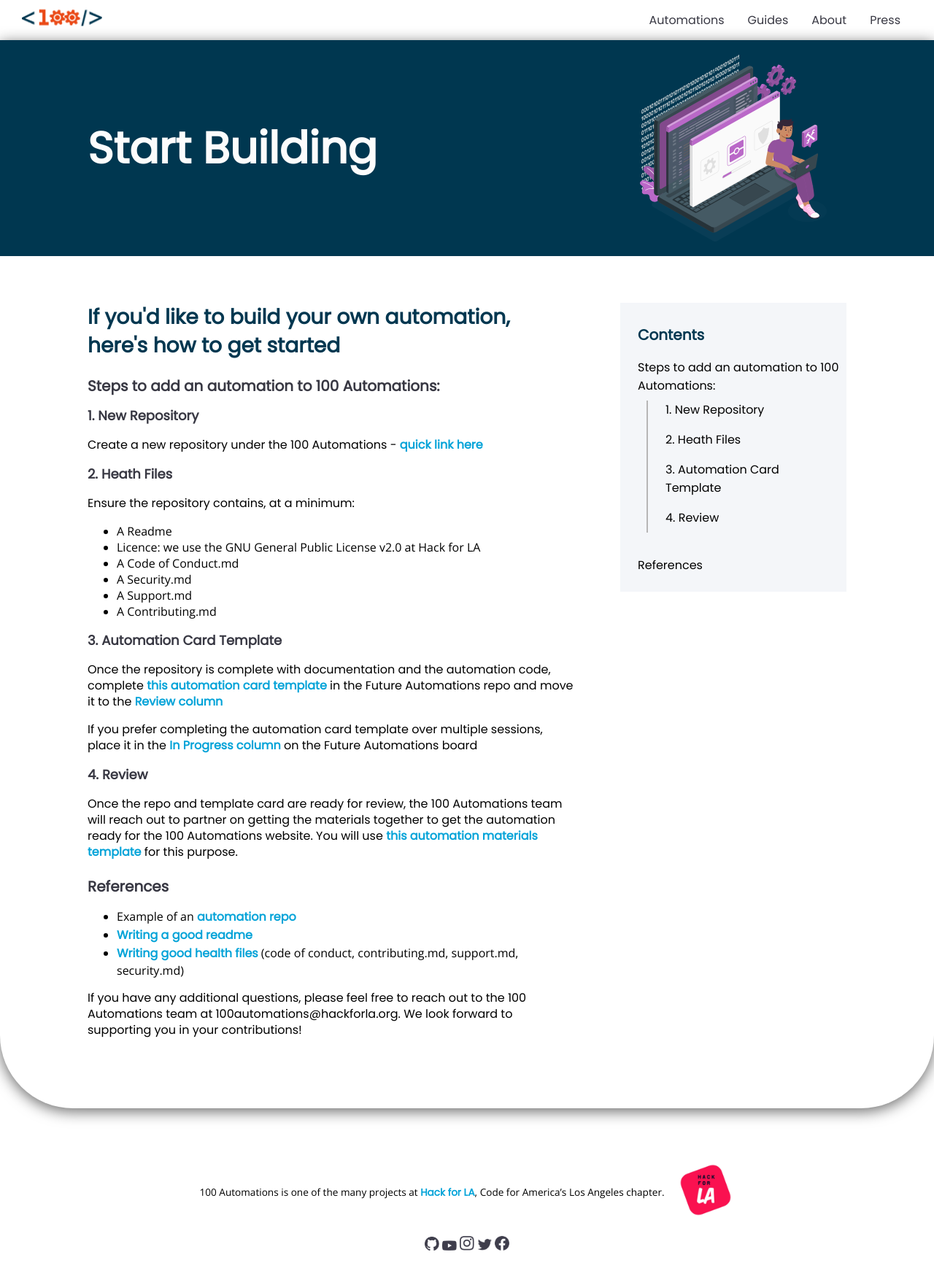
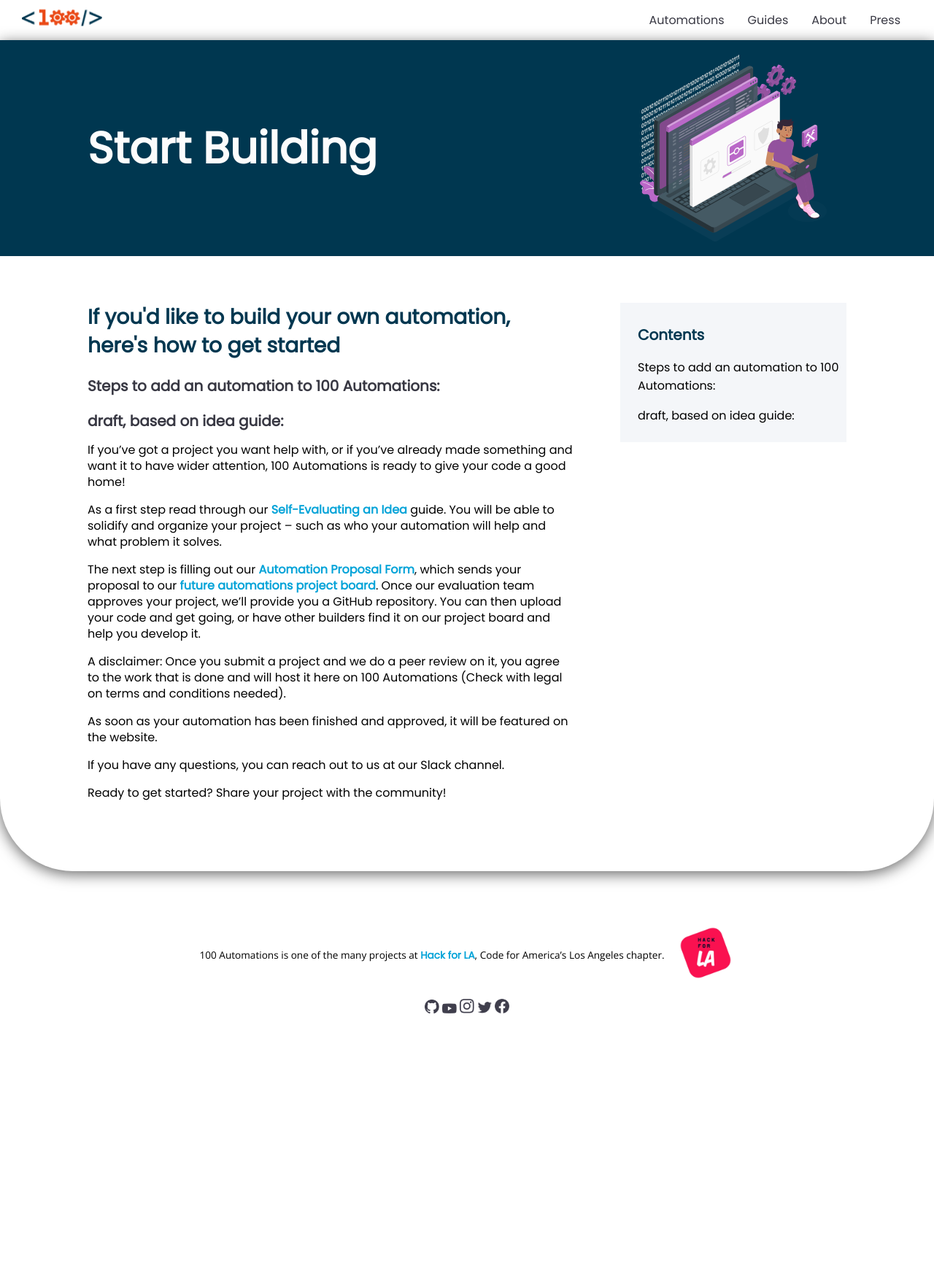
Before and after one commit to 100Automations/Website, a Jekyll site: the page built from _guides/start_building.md, in a window 1280 px wide. Shown: the top 1753 px of the page at 73% size. Built offline with Jekyll 4.4.1, drawn with Linux system fonts in a browser that asks for light colours.

Commit message:
new content
replaced unusable guide with a new one. will be further revised as builder process is clarified

```diff
--- a/_guides/start_building.md
+++ b/_guides/start_building.md
@@ -8,31 +8,19 @@ category: 1
 
 ## Steps to add an automation to 100 Automations:
 
-### 1. New Repository
-Create a new repository under the 100 Automations - [quick link here](https://github.com/organizations/100Automations/repositories/new)
+## draft, based on idea guide:
 
-### 2. Heath Files
-Ensure the repository contains, at a minimum:
-- A Readme
-- Licence: we use the GNU General Public License v2.0 at Hack for LA
-- A Code of Conduct.md
-- A Security.md
-- A Support.md
-- A Contributing.md
+If you've got a project you want help with, or if you've already made something and want it to have wider attention, 100 Automations is ready to give your code a good home!
 
-### 3. Automation Card Template
-Once the repository is complete with documentation and the automation code, complete [this automation card template](https://github.com/100Automations/futureautomations/issues/new?assignees=&labels=documentation%2C+good+first+issue&template=create-automation-card-for--automation-name-.md&title=Create+automation+card+for+%5Bautomation+name%5D) in the Future Automations repo and move it to the [Review column](https://github.com/100Automations/futureautomations/projects/1#column-9876980)
+As a first step read through our [Self-Evaluating an Idea](/guides/self-evaluating-new-automation-idea.html) guide. You will be able to solidify and organize your project – such as who your automation will help and what problem it solves.
 
-If you prefer completing the automation card template over multiple sessions, place it in the [In Progress column](https://github.com/100Automations/futureautomations/projects/1#column-9876974) on the Future Automations board
+The next step is filling out our [Automation Proposal Form](https://forms.gle/daURL7woEeCNans89), which sends your proposal to our [future automations project board](https://github.com/100Automations/futureautomations/projects/1). Once our evaluation team approves your project, we'll provide you a GitHub repository. You can then upload your code and get going, or have other builders find it on our project board and help you develop it.
 
-### 4. Review
-Once the repo and template card are ready for review, the 100 Automations team will reach out to partner on getting the materials together to get the automation ready for the 100 Automations website. You will use [this automation materials template](https://github.com/100Automations/futureautomations/issues/new?assignees=&labels=documentation%2C+good+first+issue&template=create-automation-card-for--automation-name-.md&title=Create+automation+card+for+%5Bautomation+name%5D) for this purpose.
+A disclaimer: Once you submit a project and we do a peer review on it, you agree to the work that is done and will host it here on 100 Automations (Check with legal on terms and conditions needed).
 
+As soon as your automation has been finished and approved, it will be featured on the website.
 
-## References ##
-- Example of an [automation repo](https://github.com/100Automations/true-github-contributors)
-- [Writing a good readme](/Website/guides/creating-good-readmes-for-automations.html)
-- [Writing good health files](/Website/guides/community-support-for-automations.html) (code of conduct, contributing.md, support.md, security.md)
+If you have any questions, you can reach out to us at our Slack channel.
 
-
-If you have any additional questions, please feel free to reach out to the 100 Automations team at 100automations@hackforla.org. We look forward to supporting you in your contributions!
+Ready to get started?
+Share your project with the community!
```
